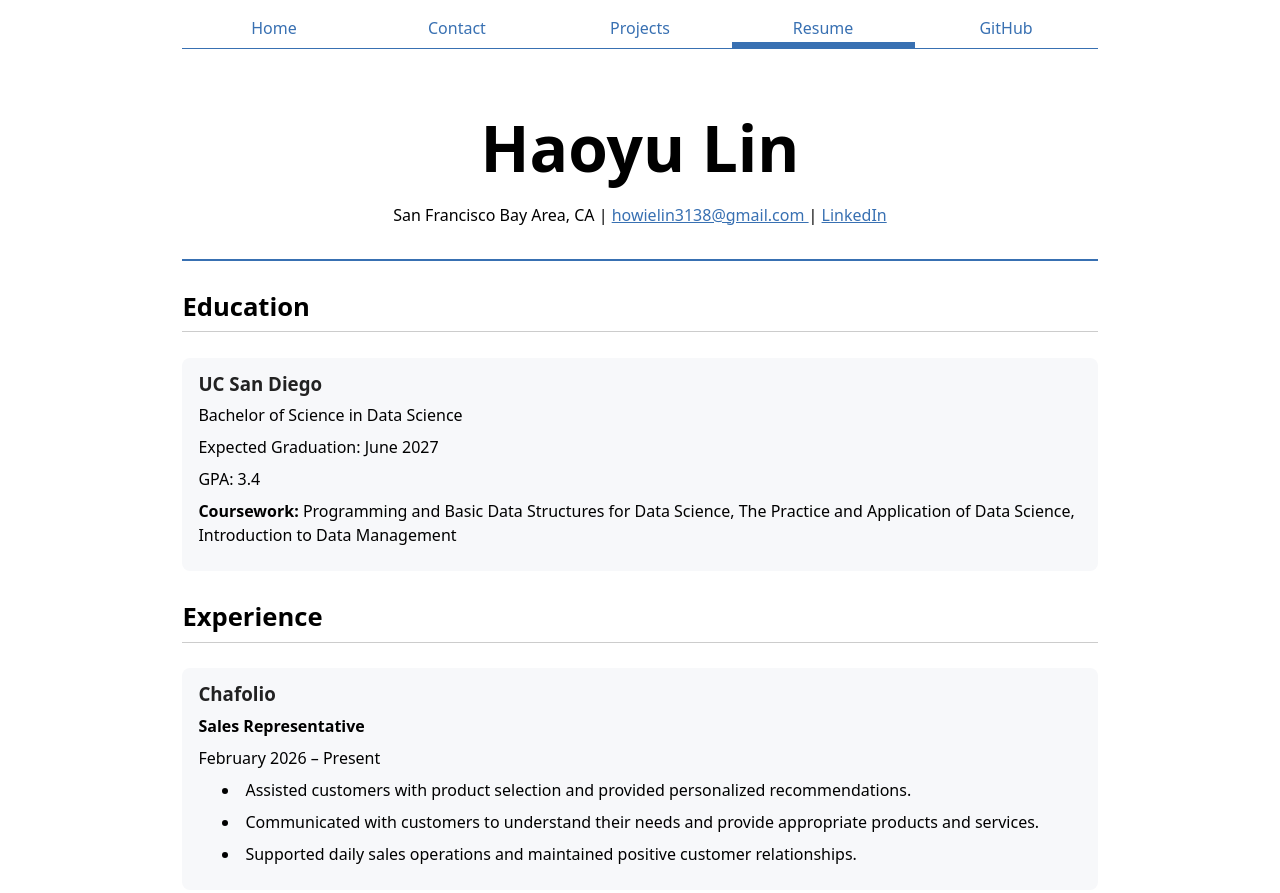
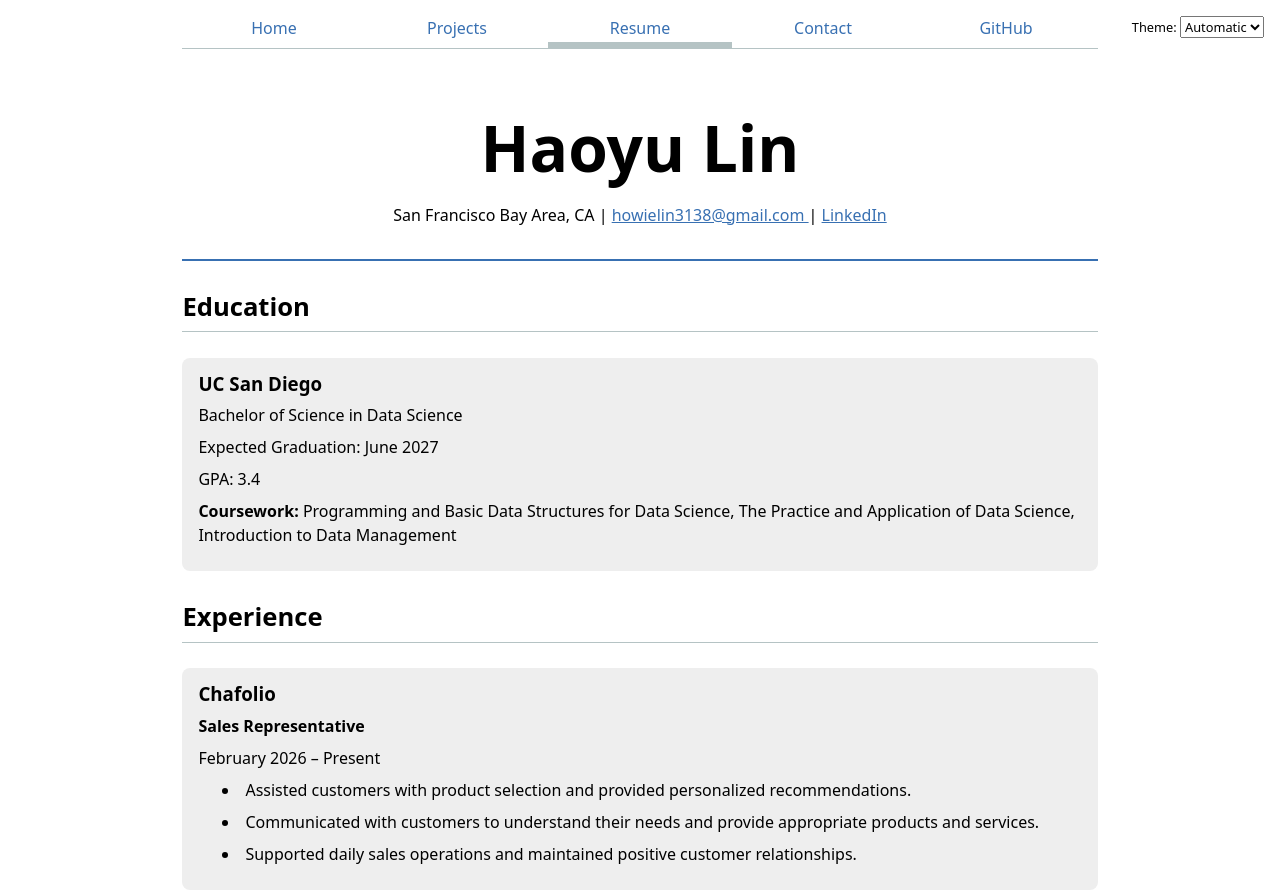
Before and after one commit to AndIFellInTheRiver/dsc106-lab1-portfolio, a plain HTML site: page resume/index.html in a window 1280 px wide. Shown: the top 893 px of the page. Drawn offline with Linux system fonts and the light colour scheme.

Commit message:
added javascript to website and updated nav bar and css. also added dark mode switch that saves user preference locally

```diff
--- /dev/null
+++ b/global.js
@@ -0,0 +1,98 @@
+console.log('IT’S ALIVE!');
+
+function $$(selector, context = document) {
+  return Array.from(context.querySelectorAll(selector));
+}
+
+//define pages for nav
+let pages = [
+  { url: '', title: 'Home' },
+  { url: 'projects/', title: 'Projects' },
+  { url: 'resume/', title: 'Resume' },
+  { url: 'contact/', title: 'Contact' },
+  { url: 'https://github.com/AndIFellInTheRiver', title: 'GitHub' }
+];
+
+//set base path for local vs github pages
+const BASE_PATH = (
+  location.hostname === 'localhost' ||
+  location.hostname === '127.0.0.1'
+)
+  ? '/'
+  : '/dsc106-lab1-portfolio/';
+
+//create nav
+let nav = document.createElement('nav');
+document.body.prepend(nav);
+
+//create links for each page
+for (let p of pages) {
+  let url = p.url;
+  let title = p.title;
+
+  //fix url for all pages
+  url = !url.startsWith('http') ? BASE_PATH + url : url;
+
+  //create link
+  let a = document.createElement('a');
+  a.href = url;
+  a.textContent = title;
+
+  //highlight
+  let currentPath = location.pathname.replace(/index\.html$/, '');
+
+  if (a.host === location.host &&
+      a.pathname === currentPath) {
+    a.classList.add('current');
+  }
+
+  //open in new tab if external host
+  if (a.host !== location.host) {
+    a.target = '_blank';
+    a.rel = 'noopener noreferrer';
+  }
+
+  nav.append(a);
+}
+
+//darkmode dropdown
+document.body.insertAdjacentHTML(
+  'afterbegin',
+  `
+  <label class="color-scheme">
+    Theme:
+    <select>
+      <option value="light dark">Automatic</option>
+      <option value="light">Light</option>
+      <option value="dark">Dark</option>
+    </select>
+  </label>
+  `
+);
+
+let select = document.querySelector('.color-scheme select');
+
+//change theme when user slects an option
+select.addEventListener('input', function(event) {
+  let colorScheme = event.target.value;
+
+  document.documentElement.style.setProperty(
+    'color-scheme',
+    colorScheme
+  );
+
+  //save preference to local storage
+  localStorage.colorScheme = colorScheme;
+});
+
+//restore theme from local storage if it exists
+if ('colorScheme' in localStorage) {
+  let savedScheme = localStorage.colorScheme;
+
+  document.documentElement.style.setProperty(
+    'color-scheme',
+    savedScheme
+  );
+
+  select.value = savedScheme;
+}
--- a/resume/index.html
+++ b/resume/index.html
@@ -4,16 +4,10 @@
     <meta charset="UTF-8">
     <meta name="viewport" content="width=device-width, initial-scale=1.0">
     <link rel="stylesheet" href="../style.css">
+    <script type="module" src="../global.js"></script>
     <title>Resume</title>
 </head>
 <body class="resume">
-    <nav aria-label="Main navigation">
-        <a href="../index.html">Home</a>
-        <a href="../contact/index.html">Contact</a>
-        <a href="../projects/index.html">Projects</a>
-        <a href="index.html" class="current">Resume</a>
-        <a href="https://github.com/AndIFellInTheRiver" target="_blank">GitHub</a>
-    </nav>
 
     <header>
         <h1>Haoyu Lin</h1>
--- a/style.css
+++ b/style.css
@@ -1,3 +1,7 @@
+:root {
+  color-scheme: light dark;
+}
+
 body {
   /*
   Set line height to 1.5 times the font size
@@ -9,11 +13,12 @@ body {
   padding-inline: 1em;
 }
 
-/* Styling the navigation bar*/
+/*styling the navigation bar*/
 nav {
+    --border-color: oklch(50% 10% 200 / 40%);
     display: flex;
     margin-bottom: 2em;
-    border-bottom: 1px solid oklch(54% 30% 254);
+    border-bottom: 1px solid var(--border-color);
 }
 
 nav a {
@@ -24,8 +29,12 @@ nav a {
     padding: 0.5em;
 }
 
+nav a:visited {
+    color: inherit;
+}
+
 nav a.current {
-    border-bottom: 0.4em solid oklch(54% 30% 254);
+    border-bottom: 0.4em solid var(--border-color);
     padding-bottom: 0.1em;
 }
 
@@ -37,10 +46,10 @@ html {
 nav a:hover {
     border-bottom: 0.4em solid var(--color-accent);
     padding-bottom: 0.1em;
-    background-color: oklch(from var(--color-accent) 95% 5% h);
+    background-color: color-mix(in oklch, var(--color-accent), canvas 85%);
 }
 
-/* Styling the form elements */
+/*styling the form elements*/
 input,
 textarea,
 button {
@@ -70,7 +79,7 @@ textarea {
     resize: vertical;
 }
 
-/* Styling the projects */
+/*styling the projects*/
 .projects {
     display: grid;
     grid-template-columns: repeat(auto-fill, minmax(15em, 1fr));
@@ -101,14 +110,13 @@ h1, h2, h3, h4, h5, h6 {
     text-wrap: balance;
 }
 
-/* Styling the resume */
-/* Resume layout */
+/*styling the resume-resume layout*/
 .resume {
     text-align: left;
     padding-bottom: 3em;
 }
 
-/* Name and contact details */
+/*name and contact details*/
 .resume header {
     text-align: center;
     padding: 2em 0;
@@ -128,37 +136,36 @@ h1, h2, h3, h4, h5, h6 {
     color: var(--color-accent);
 }
 
-/* Resume sections */
+/*resume sections*/
 .resume section {
     margin-bottom: 2em;
 }
 
 .resume section h2 {
     font-size: 1.6em;
-    border-bottom: 1px solid #ccc;
+    border-bottom: 1px solid oklch(50% 10% 200 / 40%);
     padding-bottom: 0.4em;
     margin-bottom: 1em;
 }
 
-/* Education and job */
+/*education and job*/
 .resume article {
     padding: 1em;
     margin-bottom: 1em;
-    background: #f7f8fa;
+    background: color-mix(in oklch, canvasText 5%, canvas);
     border-radius: 8px;
 }
 
 .resume article h3 {
     margin-top: 0;
     margin-bottom: 0.5em;
-    color: #222;
 }
 
 .resume article p {
     margin: 0.5em 0;
 }
 
-/* Bullet points */
+/*bullet points*/
 .resume ul {
     padding-left: 1.5em;
     margin: 0.5em 0;
@@ -169,3 +176,16 @@ h1, h2, h3, h4, h5, h6 {
     margin-bottom: 0.5em;
     line-height: 1.5;
 }
+
+/*dark mode switcher*/
+.color-scheme {
+    position: absolute;
+    top: 1rem;
+    right: 1rem;
+    font-size: 80%;
+    font-family: inherit;
+}
+
+.color-scheme select {
+    font: inherit;
+}
```
Also changed, not shown: contact/index.html (+2 -7 lines), index.html (+2 -7 lines), projects/index.html (+2 -7 lines).
